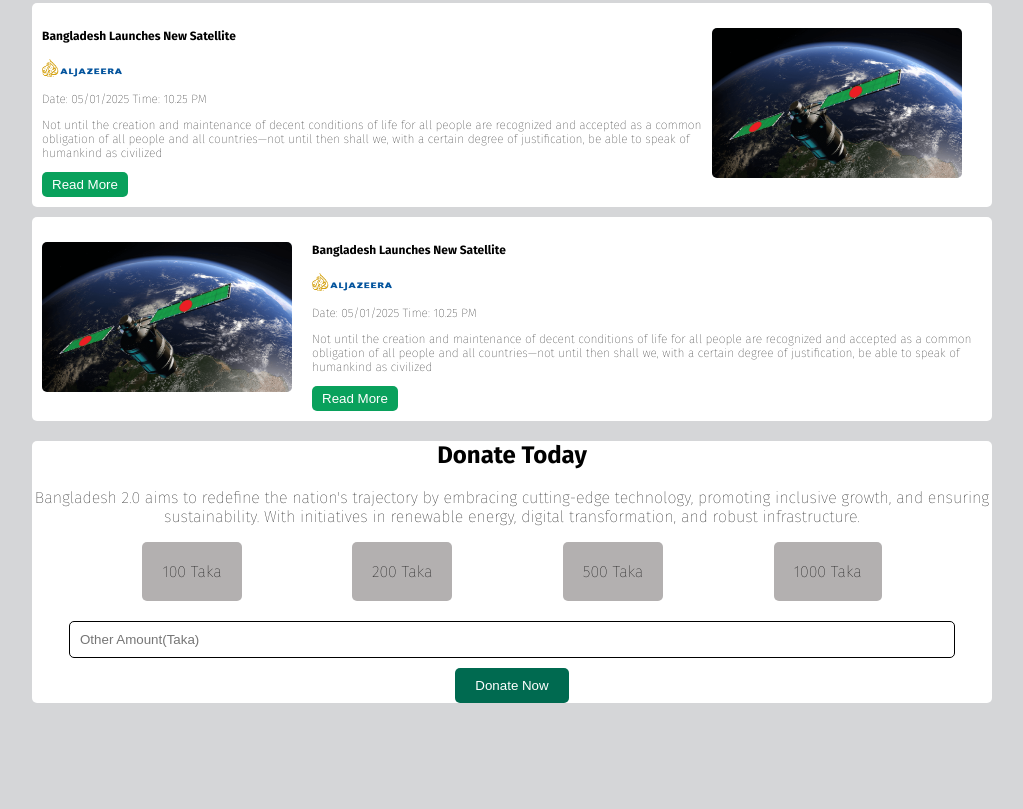
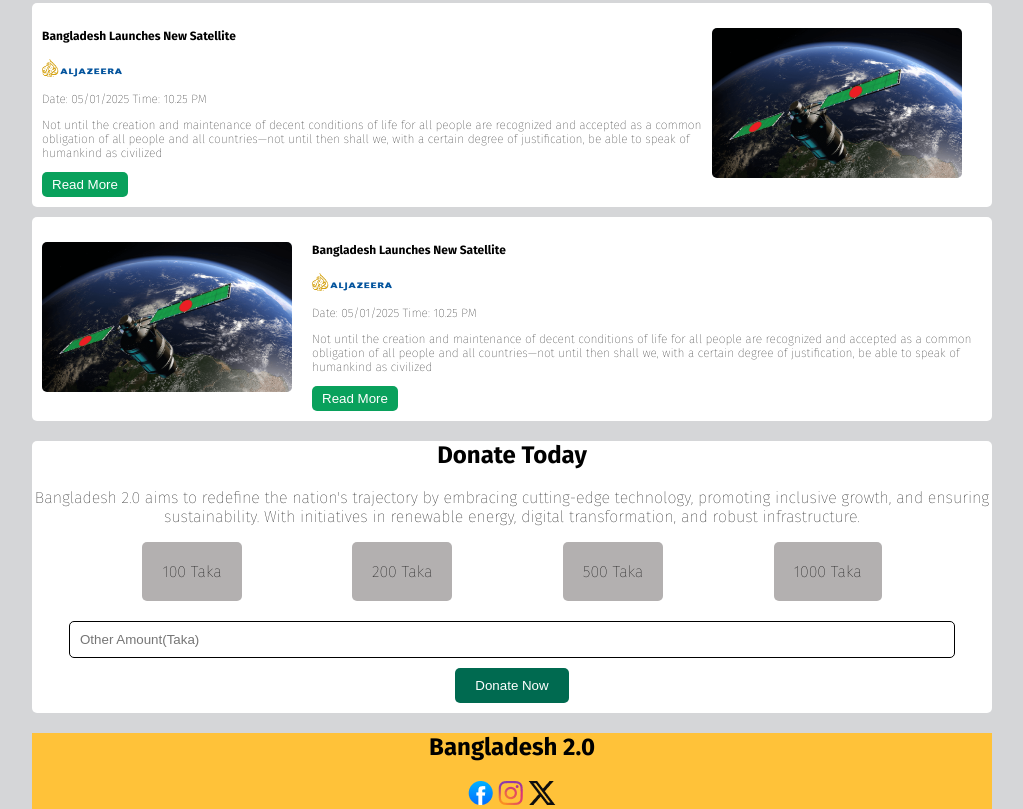
Before and after one commit to shafayatul2003/batch11, a plain HTML site: page webpage/index.html in a window 1280 px wide. Shown: the part 1382-2191 px from the top of the page, without its empty margins (128-1151 px from the left). Before the commit the page ends 2105 px from the top, so only its background shows below. Drawn offline with Linux system fonts and the light colour scheme.

Commit message:
added footer

```diff
--- a/webpage/index.html
+++ b/webpage/index.html
@@ -167,7 +167,15 @@
                 <button class="bt">Donate Now</button>
         </div>
     </main>
-    <footer>
+    <footer class="hit">
+        <h2  class="footer">Bangladesh 2.0</h2>
+        <div class="klb">
+         <img src="../assets/facebook.png" alt="" >
+         <img src="../assets/instagram.png" alt="" >
+         <img src="../assets/x.png" alt="" >
+         </div>
+
+
 
     </footer>
 
--- a/webpage/styles.css
+++ b/webpage/styles.css
@@ -329,7 +329,7 @@ table, tr, td {
   background-color:#006A50 ;
   border: none;
   border-radius:5px ;
-  margin-top:10px ;
+  margin:10px 0;
 }
 .input{
   border:1px solid;
@@ -339,3 +339,13 @@ table, tr, td {
   margin-top: 20px;
 
 }
+.footer{
+  text-align: center;
+}
+.klb{
+  text-align: center;
+  margin: auto;
+}
+.hit{
+  background-color: #FFC239;
+}
```
